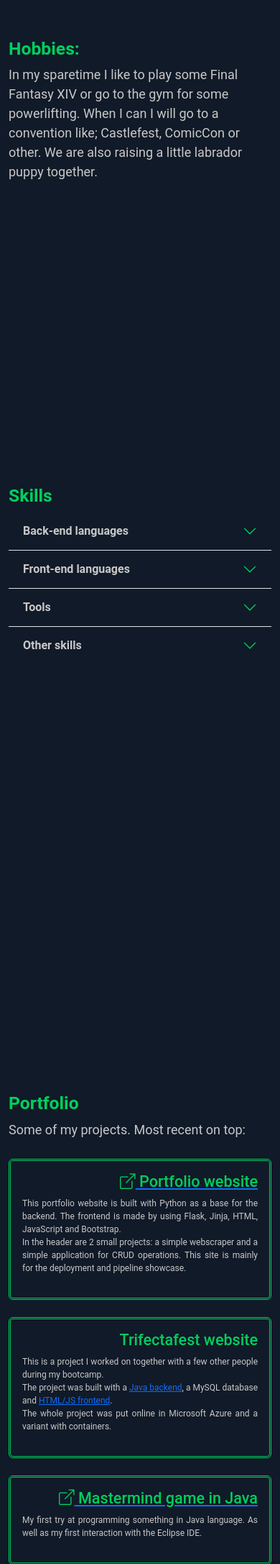
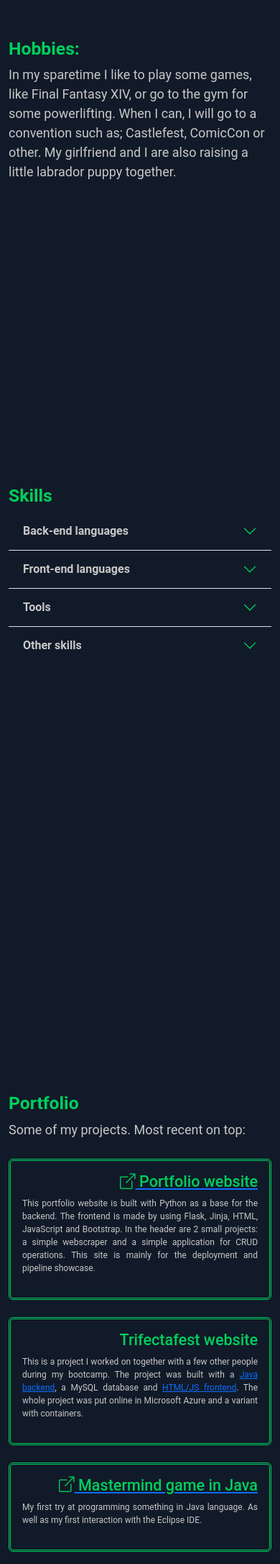
Before and after one commit to tschoolderman/portfolio, a Flask app: page / in a window 390 px wide. Shown: the part 1412-3585 px from the top of the page at 72% size. Run offline with Flask 3, Linux system fonts and the light colour scheme.

Commit message:
Small layout fixes for mobile

```diff
--- a/app/templates/index.html
+++ b/app/templates/index.html
@@ -7,11 +7,20 @@
         <div class="col-lg-6">
             <p>Greetings! My name is</p>
             <h1>Thomas Schoolderman</h1>
-            <i class="bi bi-chevron-double-left"></i>Fullstack Developer<i class="bi bi-chevron-double-right"></i>
-            <i class="bi bi-pause"></i>
-            <i class="bi bi-chevron-double-left"></i>DevOps Engineer<i class="bi bi-chevron-double-right"></i>
-            <i class="bi bi-pause"></i>
-            <i class="bi bi-chevron-double-left"></i>Programmer<i class="bi bi-chevron-double-right"></i>
+            <div class="row">
+                <div class="col-lg-4 col-md-6 col-sm-12">
+                    <i class="bi bi-chevron-double-left"></i>Fullstack Developer<i
+                        class="bi bi-chevron-double-right"></i>
+                    <!-- <i class="bi bi-pause"></i> -->
+                </div>
+                <div class="col-lg-4 col-md-6 col-sm-12">
+                    <i class="bi bi-chevron-double-left"></i>DevOps Engineer<i class="bi bi-chevron-double-right"></i>
+                    <!-- <i class="bi bi-pause"></i> -->
+                </div>
+                <div class="col-lg-4 col-md-6 col-sm-12">
+                    <i class="bi bi-chevron-double-left"></i>Programmer<i class="bi bi-chevron-double-right"></i>
+                </div>
+            </div>
             <br>
             <div>
                 <a class="btn btn-outline-success btn-floating btn-lg" href="#about">About</a>
@@ -70,9 +79,10 @@
                 Hobbies:
             </h2>
             <div>
-                In my sparetime I like to play some Final Fantasy XIV or go to the gym for some powerlifting.
-                When I can I will go to a convention like; Castlefest, ComicCon or other.
-                We are also raising a little labrador puppy together. <br>
+                In my sparetime I like to play some games, like Final Fantasy XIV, or go to the gym for some
+                powerlifting.
+                When I can, I will go to a convention such as; Castlefest, ComicCon or other.
+                My girlfriend and I are also raising a little labrador puppy together. <br>
             </div>
         </div>
     </div>
@@ -355,7 +365,7 @@
                                     </a>
                                     <p id="portfolio-card">
                                         This portfolio website is built with Python as a base for the backend.
-                                        The frontend is made by using Flask, Jinja, HTML, JavaScript and Bootstrap. <br>
+                                        The frontend is made by using Flask, Jinja, HTML, JavaScript and Bootstrap.
                                         In the header are 2 small projects: a simple webscraper and a simple application
                                         for CRUD operations. This site is mainly for the deployment and pipeline
                                         showcase. <br>
@@ -378,13 +388,12 @@
                                     <h4>Trifectafest website</h4>
                                     <p id="portfolio-card">
                                         This is a project I worked on together with a few other people during my
-                                        bootcamp. <br>
+                                        bootcamp.
                                         The project was built with a <a
                                             href="https://github.com/Zenzorido/TrifectaFest-BE" target="_blank">Java
                                             backend</a>, a MySQL database and <a
                                             href="https://github.com/Tooneytunes/TrifectaFest-FE"
                                             target="_blank">HTML/JS frontend</a>.
-                                        <br>
                                         The whole project was put online in Microsoft Azure and a variant with
                                         containers.
                                     </p>
@@ -459,9 +468,8 @@
                                     </a>
                                     <p id="portfolio-card">
                                         A collection of various assignments given to me during my "Back-end development"
-                                        course
-                                        at Winc Academy.<br>
-                                        This is where my coding en DevOps career change started. <br>
+                                        course at Winc Academy.
+                                        This is where my coding en DevOps career change started.
                                     </p>
                                 </div>
                             </div>
```
